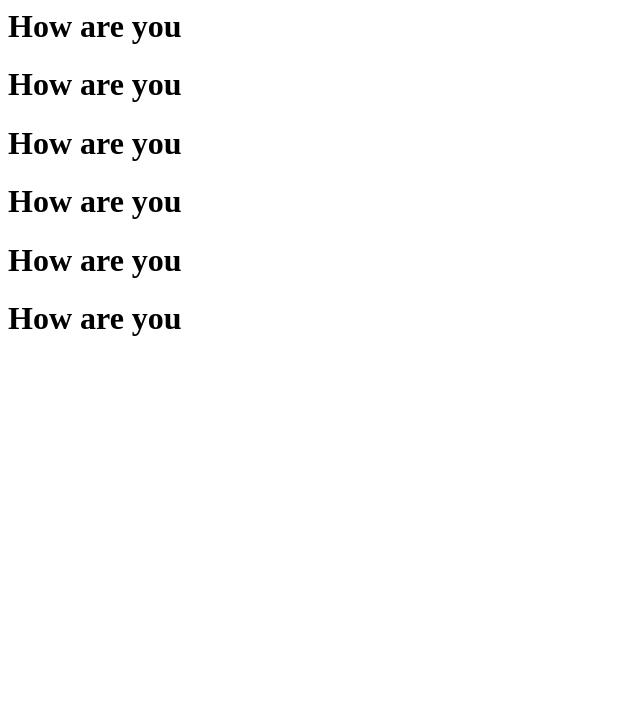
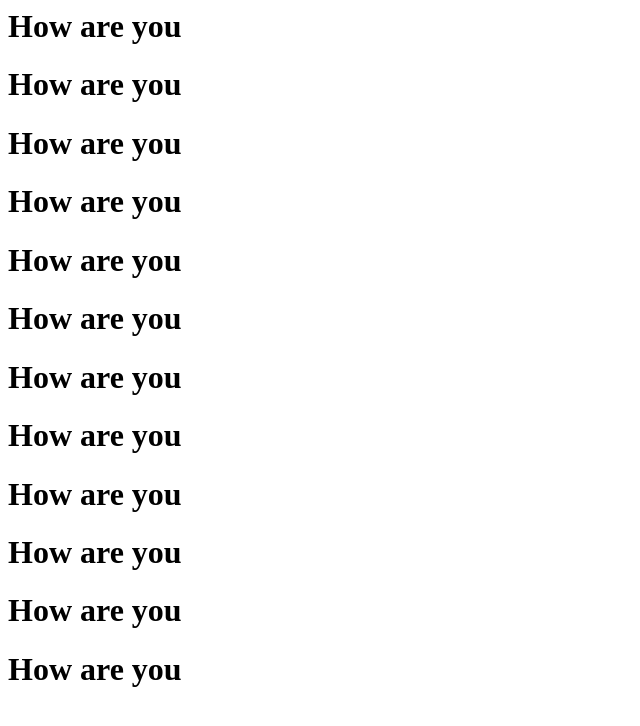
Before and after one commit to manharwebdev/react-day1, a website: page index.html in a window 1280 px wide. Shown: the whole page, without its empty margins (0-640 px from the left). Drawn offline with Linux system fonts and the light colour scheme.

Commit message:
Update index.html

```diff
--- a/index.html
+++ b/index.html
@@ -7,5 +7,11 @@
      <h1>How are you</h1>
      <h1>How are you</h1>
      <h1>How are you</h1>
+    <h1>How are you</h1>
+     <h1>How are you</h1>
+     <h1>How are you</h1>
+     <h1>How are you</h1>
+     <h1>How are you</h1>
+     <h1>How are you</h1>
   </body>
 </html>
```
